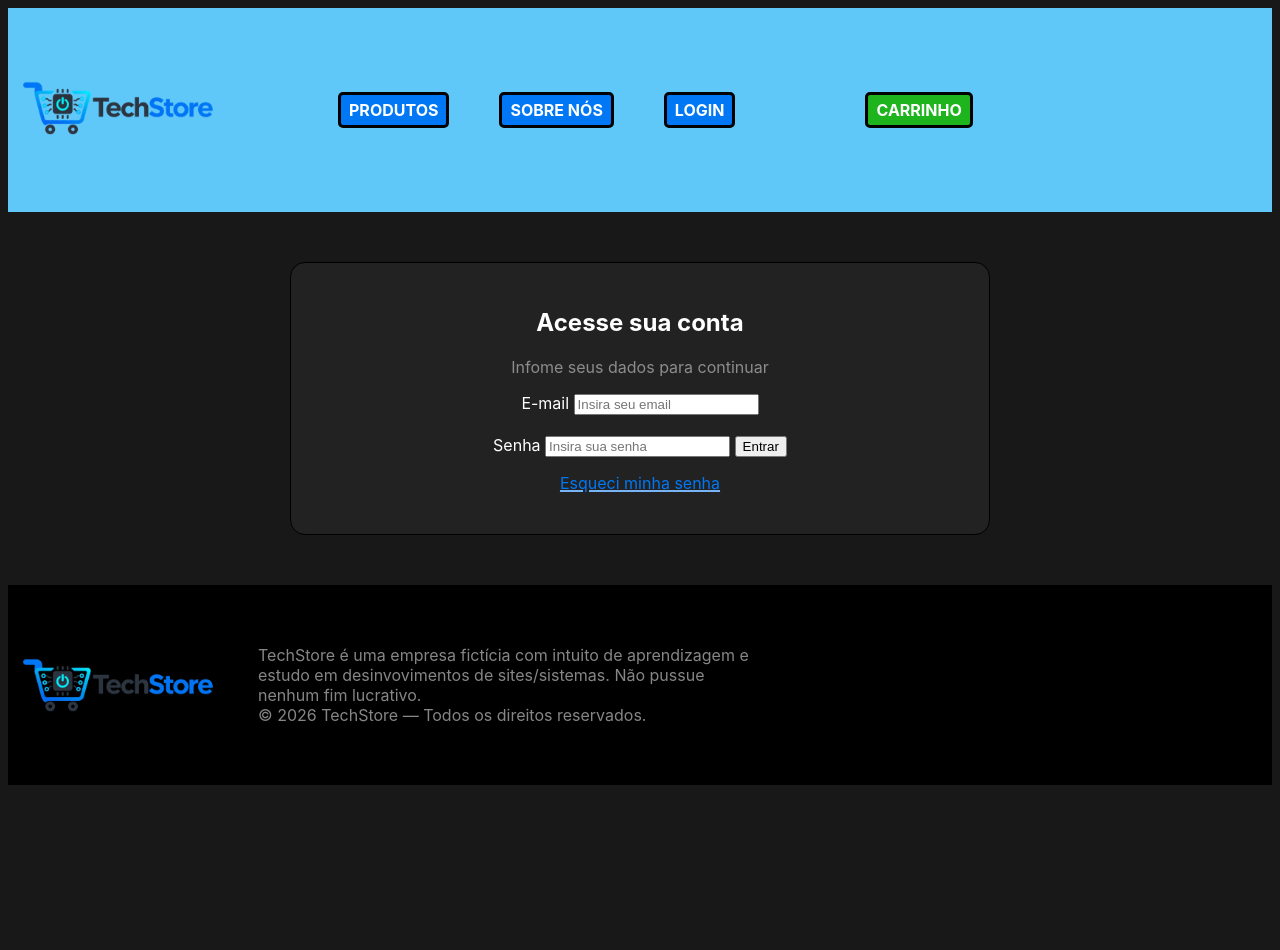
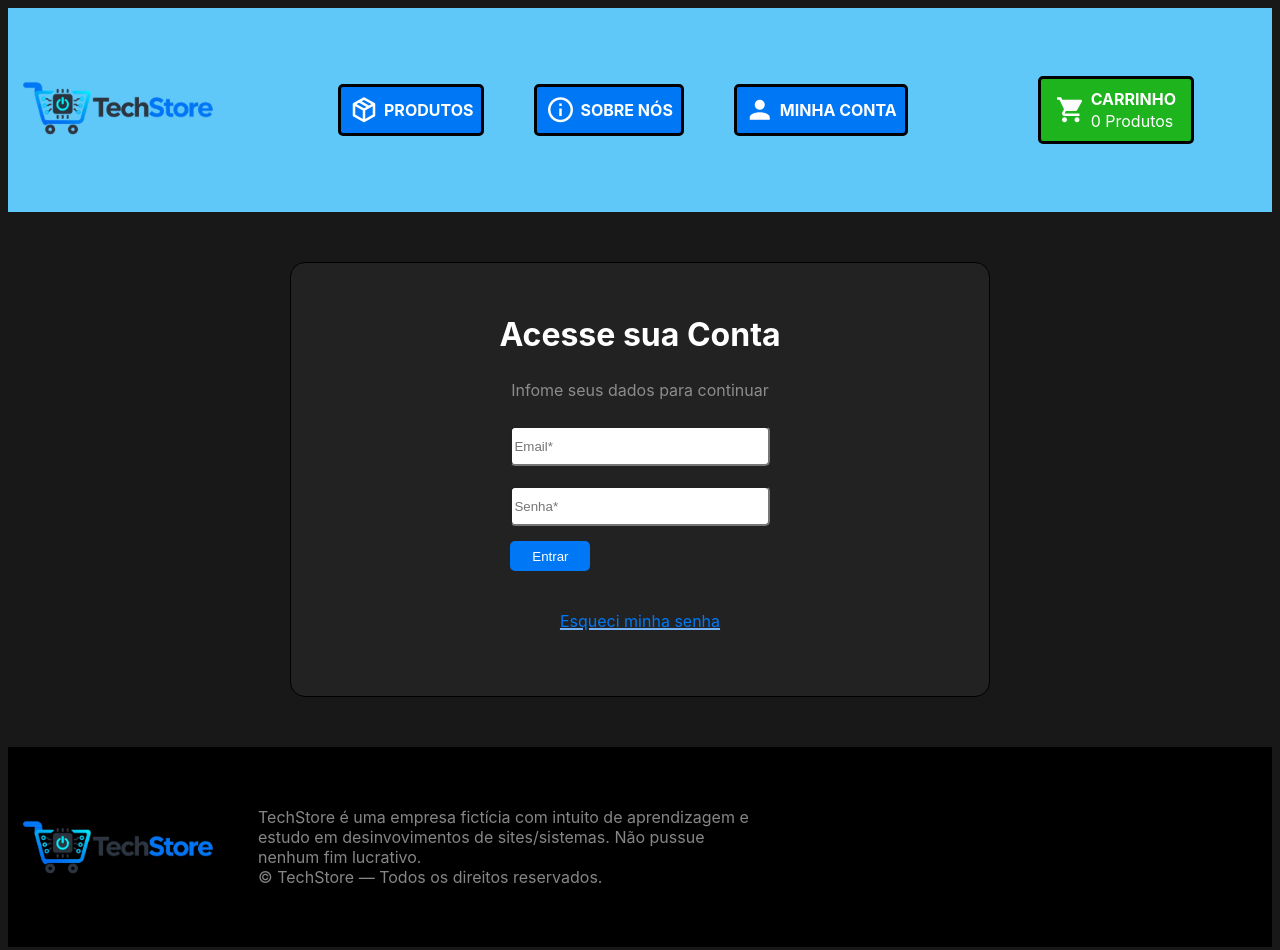
Before and after one commit to Bento120/ProvaPratica, a plain HTML site: page login.html in a window 1280 px wide. Before the commit the page ends 800 px from the top, so only its background shows below. Drawn offline with Linux system fonts and the light colour scheme.

Commit message:
Refactor header implementation across multiple pages; replace static content with dynamic loading via JavaScript and enhance styling for improved accessibility

```diff
--- a/css/index.css
+++ b/css/index.css
@@ -2,6 +2,11 @@
 body {
     font-family: 'Inter', sans-serif;
     background-color: rgb(24, 24, 24);
+}
+
+.tituloPagina {
+    font-weight: bold;
+    font-size: 2rem;
 }
 
 main{
@@ -41,6 +46,11 @@ header nav a {
     border: 3px solid black;
     border-radius: 5px;
     padding: 5px 8px;
+    display: flex;
+    align-items: center;
+    justify-content: center;
+    gap: 5px;
+    font-weight: bold;
     }
 
 header nav a:hover{
@@ -75,11 +85,44 @@ header nav{
     text-decoration: none;
     border: 3px solid black;
     border-radius: 5px;
-    padding: 5px 8px;
+    padding: 10px 15px;
+    display: flex;
+    align-items: center;
+    justify-content: center;
+    gap: 5px;
+}
+
+.textoCarrinho{
+    color: white;
+    text-decoration: none;
+    display: flex;
+    flex-direction: column;
+    align-items: flex-start;
+    gap: 2px;
 }
 
 .carrinho:hover{
     transform: scale(1.05);
+}
+
+.mdi-account {
+    font-size: 30px;
+    color: white;
+}
+
+.mdi-cart{
+    font-size: 30px;
+    color: white;
+}
+
+.mdi-information-outline{
+    font-size: 30px;
+    color: white;
+}
+
+.mdi-package-variant-closed{
+    font-size: 30px;
+    color: white;
 }
 
 /*Style da página login*/
@@ -92,7 +135,8 @@ header nav{
     max-width: 700px;
     margin: 30px auto;
     box-sizing: border-box;
-
+    display: flex;
+    flex-direction: column;
 }
 
 .recuperarSenha{
@@ -100,8 +144,16 @@ header nav{
     text-decoration: underline 2px;
     text-decoration-color: rgb(120, 180, 245);
     cursor: pointer;
+    width: 25%;
+    margin: 40px auto;
 }
 
+.voltarLogin{
+    color: white;
+    cursor: pointer;
+    width: 18%;
+    margin: 60px auto;
+}
 
 #recuperacao{
     display: none;
@@ -110,3 +162,32 @@ header nav{
 .descricao{
     color: rgb(140, 140, 140);
 }
+
+.formularioLogin form {
+    display: flex;
+    flex-direction: column;
+    align-items: flex-start;
+    width: 40%;
+    margin: 0 auto;
+    gap: 10px;
+}
+
+.botaopadrao{
+    border: none;
+    background-color: rgb(0, 120, 245);
+    color: white;
+    cursor: pointer;
+    width: 10%;
+    height: 30px;
+    border-radius: 5px;
+    width: 80px;
+    margin-top: 5px;
+}
+
+.formularioLogin input{
+    border-radius: 5px;
+    align-items: center;
+    height: 40px;
+    width: 100%;
+    box-sizing: border-box;
+}
--- a/index.html
+++ b/index.html
@@ -6,21 +6,12 @@
     <meta name="viewport" content="width=device-width, initial-scale=1.0">
     <title>TechStore</title>
     <link rel="stylesheet" href="css/index.css">
+    <link rel="stylesheet" href="https://cdn.jsdelivr.net/npm/@mdi/font@7.4.47/css/materialdesignicons.min.css">
     <script src="js/script.js" defer></script>
 </head>
 
 <body>
-    <header class="cabecalho">
-        <a class="logo" href="index.html"><img id="Logo" src="assets/LogoTechStore.png" width="200" height="auto"></a>
-
-        <nav>
-            <a href="produtos.html"><b>PRODUTOS</b></a>
-            <a href="sobre-nos.html"><b>SOBRE NÓS</b></a>
-            <a href="login.html"><b>LOGIN</b></a>
-        </nav>
-
-        <a href="carrinho.html" class="carrinho"><b>CARRINHO</b></a>
-    </header>
+    <header class="cabecalho" id="cabecalho"></header>
     <main>
 
         <br><br><br><br><br>
--- a/js/script.js
+++ b/js/script.js
@@ -1,32 +1,89 @@
-function carregarRodape(){
+// script cabeçalho
+function carregarCabecalho() {
+    const cabecalho = document.getElementById("cabecalho");
 
-    document.getElementById("rodape").innerHTML =
+    if (cabecalho) {
+        cabecalho.innerHTML =
+            `<a class="logo" href="index.html"><img id="Logo" src="assets/LogoTechStore.png" width="200" height="auto"></a>
+
+        <nav>
+            <a href="produtos.html"><span class="mdi mdi-package-variant-closed"></span>PRODUTOS</a>
+            <a href="sobre-nos.html"><span class="mdi mdi-information-outline"></span>SOBRE NÓS</a>
+            <a href="login.html"><span class="mdi mdi-account"></span>MINHA CONTA</a>
+        </nav>
+        <a href="carrinho.html" class="carrinho"><span class="mdi mdi-cart"></span>
+        <div class="textoCarrinho"><b>CARRINHO</b><span id="itensCarrinho"></span></div></a>`;
+    }
+}
+carregarCabecalho();
+
+// script rodapé
+function carregarRodape() {
+    const rodape = document.getElementById("rodape");
+
+    if ("rodape") {
+        rodape.innerHTML =
             `<img src="assets/LogoTechStore.png" width="200" height="auto">
-        <p>TechStore é uma empresa fictícia com intuito de aprendizagem e estudo em desinvovimentos de sites/sistemas. Não pussue nenhum fim lucrativo.<br>© <span id="ano"></span> TechStore — Todos os direitos reservados.</p> `;
-} carregarRodape();
+        <p>TechStore é uma empresa fictícia com intuito de aprendizagem e estudo em desinvovimentos de sites/sistemas. Não pussue nenhum fim lucrativo.<br>© <span id="ano"></span> TechStore — Todos os direitos reservados.</p>`;
+    }
+}
+carregarRodape();
 
 const ano = new Date().getFullYear();
 document.getElementById("ano").textContent = ano;
 
-/* Script da pagína de login */
-function voltarLogin(){
+carregarRodape();
+
+// Script da pagína Login
+function voltarLogin() {
     document.getElementById("login").style.display = "block";
     document.getElementById("recuperacao").style.display = "none";
 }
 
-function sublinhadoRecuperarSenhaEscuro(){
+function sublinhadoRecuperarSenhaEscuro() {
     document.getElementById("recuperarSenha").style.textDecorationColor = "rgb(0, 120, 245)";
 }
 
-function sublinhadoRecuperarSenhaClaro(){
+function sublinhadoRecuperarSenhaClaro() {
     document.getElementById("recuperarSenha").style.textDecorationColor = "rgb(120, 180, 245)";
 }
 
-function recuperarSenha(){
+function recuperarSenha() {
     document.getElementById("login").style.display = "none";
     document.getElementById("recuperacao").style.display = "block";
 }
 
-function emailRecuperacao(){
- document.getElementById("status-recuperacao").textContent =  "O envio de e-mails ainda não está disponível.";
+function emailRecuperacao() {
+    document.getElementById("status-recuperacao").textContent = "O envio de e-mails ainda não está disponível.";
 }
+
+const emailRec = document.getElementById("email-login");
+
+if (emailRec) {
+    emailRec.addEventListener("invalid", function () {
+        if (emailRec.validity.valueMissing) {
+            emailRec.setCustomValidity("Preencha este campo.");
+        } else {
+            emailRec.setCustomValidity("Insira um e-mail válido.");
+        }
+    });
+
+    emailRec.addEventListener("input", function () {
+        emailRec.setCustomValidity("");
+    });
+}
+
+// Script da página Carrinho
+
+let itensCarrinho = Number(localStorage.getItem("itensCarrinho"));
+
+function addProdutosCarrinho() {
+    itensCarrinho++;
+    localStorage.setItem("itensCarrinho", itensCarrinho);
+    atualizarCarrinho();
+}
+
+function atualizarCarrinho() {
+    document.getElementById("itensCarrinho").textContent = itensCarrinho + " Produtos";
+}
+atualizarCarrinho();
--- a/login.html
+++ b/login.html
@@ -5,52 +5,44 @@
     <meta name="viewport" content="width=device-width, initial-scale=1.0">
     <title>Login</title>
     <link rel="stylesheet" href="css/index.css">
+    <link rel="stylesheet" href="https://cdn.jsdelivr.net/npm/@mdi/font@7.4.47/css/materialdesignicons.min.css">
     <script src="js/script.js" defer></script>
 </head>
 <body>
-    <header class="cabecalho">
-        <a class="logo" href="index.html"><img id="Logo" src="assets/LogoTechStore.png" width="200" height="auto"></a>
-
-        <nav>
-            <a href="produtos.html"><b>PRODUTOS</b></a>
-            <a href="sobre-nos.html"><b>SOBRE NÓS</b></a>
-            <a href="login.html"><b>LOGIN</b></a>
-        </nav>
-        <a href="carrinho.html" class="carrinho"><b>CARRINHO</b></a>
-    </header>
+    <header class="cabecalho" id="cabecalho"></header>
     <main>
         <div class="formularioLogin">
         <section id="login">
-        <h1><b>Acesse sua conta</b></h1>
+        <h2 class="tituloPagina">Acesse sua Conta</h2>
         <p class="descricao">Infome seus dados para continuar</p>
 
+        <form method="post">
+        <label for="email-login"></label>
+        <input type="email" id="email-login" name="email" autocomplete="username" placeholder="Email*" required oninvalid="this.setCustomValidity('Insira um e-mail válido.')" oninput="this.setCustomValidity('')">
 
-        <form method="post">
-        <label for="email-login">E-mail</label>
-        <input type="email" id="email-login" name="email" autocomplete="username" placeholder="Insira seu email" required>
-        <br><br>
-        <label for="senha-login">Senha</label>
-        <input type="password" id="senha-login" name="senha" minlength="8" autocomplete="current-password" placeholder="Insira sua senha" required>
+        <label for="senha-login"></label>
+        <input type="password" id="senha-login" name="senha" minlength="8" autocomplete="current-password" placeholder="Senha*" required oninvalid="this.setCustomValidity('A senha deve ter no mínimo 8 caracteres')" oninput="this.setCustomValidity('')">
 
-        <button type="submit" onclick="ativarBotao()">Entrar</button>
+        <button type="submit" class="botaopadrao">Entrar</button>
         </form>
 
         <p id="recuperarSenha" class="recuperarSenha" onclick="recuperarSenha()" onmouseover="sublinhadoRecuperarSenhaEscuro()" onmouseout="sublinhadoRecuperarSenhaClaro()">Esqueci minha senha</p>
         </section>
+
         <section id="recuperacao">
-            <h1>Recuperar senha</h1>
+            <h2 class="tituloPagina">Recuperar Senha</h2>
             <p class="descricao">Informe seu e-mail para recuperar sua senha.</p>
 
             <form method="post" onsubmit="event.preventDefault(); emailRecuperacao()">
-            <label for="email-recuperacao">E-mail</label>
-            <input type="email" id="email-recuperacao" name="email" autocomplete="email" placeholder="Insira seu email" required>
+            <label for="email-recuperacao"></label>
+            <input type="email" id="email-recuperacao" name="email" autocomplete="email" placeholder="Email*" required oninvalid="this.setCustomValidity('Insira um e-mail válido.')" oninput="this.setCustomValidity('')">
 
-            <button type="submit">Enviar</button>
+            <button type="submit" class="botaopadrao">Enviar</button>
             </form>
 
             <p id="status-recuperacao" role="status"></p>
 
-            <button type="button" onclick="voltarLogin()">Voltar ao login</button>
+            <p type="button" onclick="voltarLogin()" class="voltarLogin">Voltar ao Login</p>
         </section>
         </div>
     </main>
```
Also changed, not shown: carrinho.html (+1 -1 lines), produtos.html (+2 -10 lines), sobre-nos.html (+3 -11 lines). Lines whose indentation alone changed are shown as unchanged.
